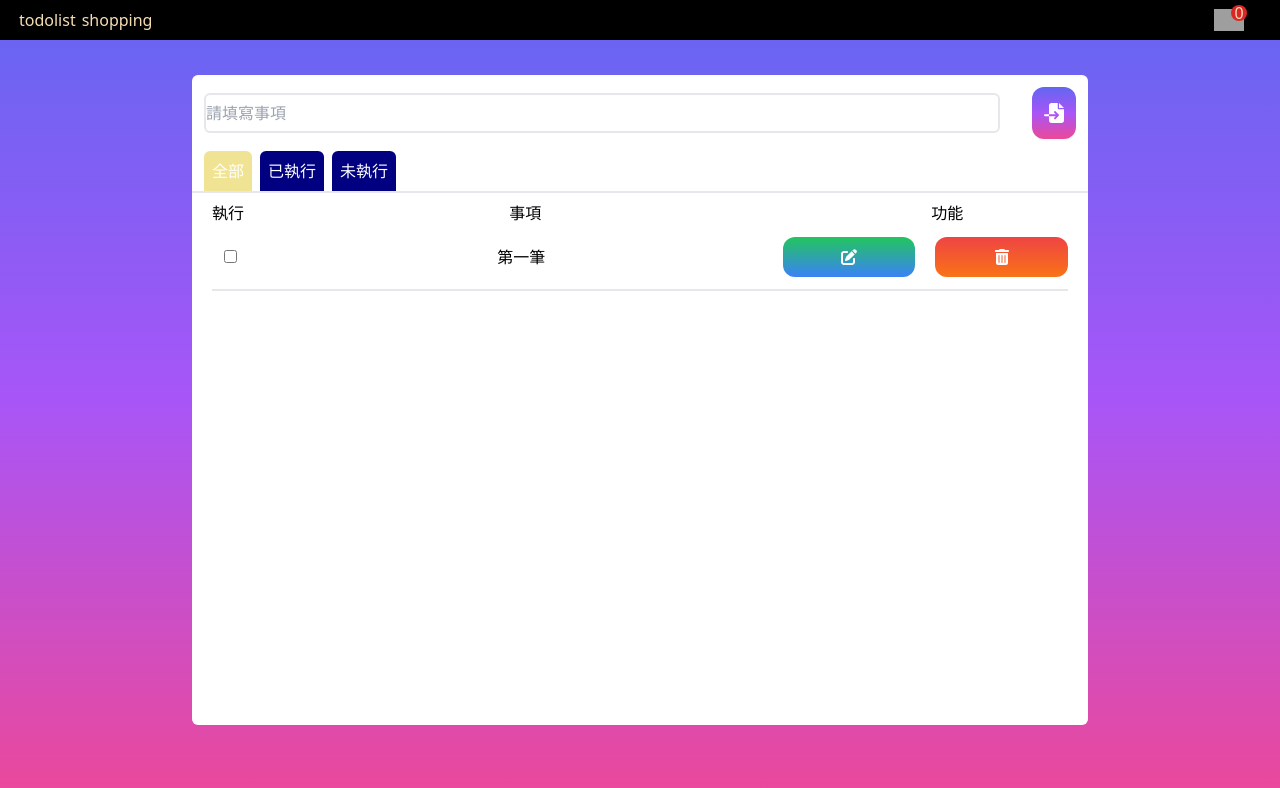
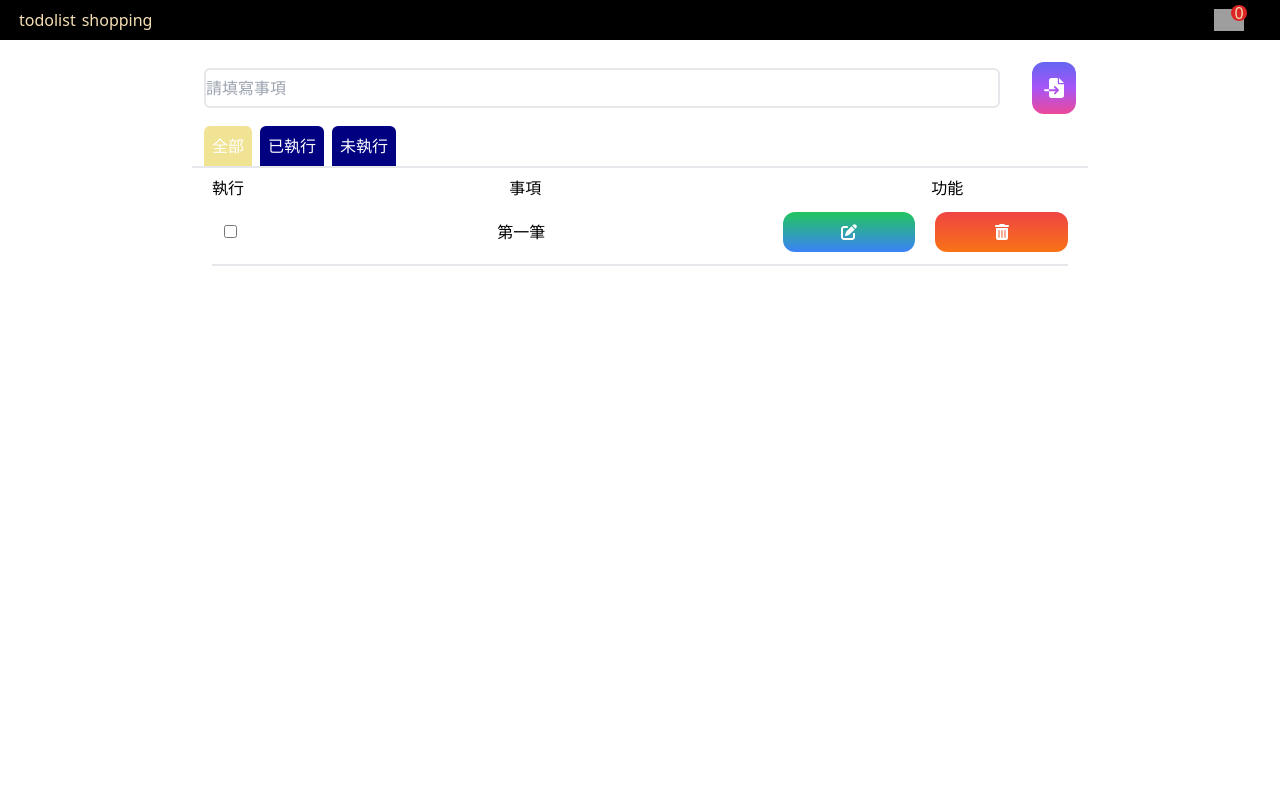
Before and after one commit to wka791225/vue-teach, a Vue app: page / in a window 1280 px wide. Shown: the top 788 px of the page. Built offline with nearby package versions, Linux system fonts and the light colour scheme; grey boxes are pictures that could not be loaded; a web font is replaced by a local one.

Commit message:
fix:修改畫面

```diff
--- a/src/App.vue
+++ b/src/App.vue
@@ -44,7 +44,7 @@ export default {
       <div class="absolute top-[20px] z-10 right-[17px] w-[16px] h-[16px] flex justify-center items-center rounded-full bg-red-600">{{ shoppingList }}</div>
     </div>
   </header>
-  <main class="w-full h-[100vh] bg-gradient-to-b from-indigo-500 via-purple-500 to-pink-500 flex  flex-col items-center justify-center font-big">
+  <main class="w-full  pt-[50px] font-big">
     <RouterView @cart-updated="updateCartLength"/>
 
   </main>
```
